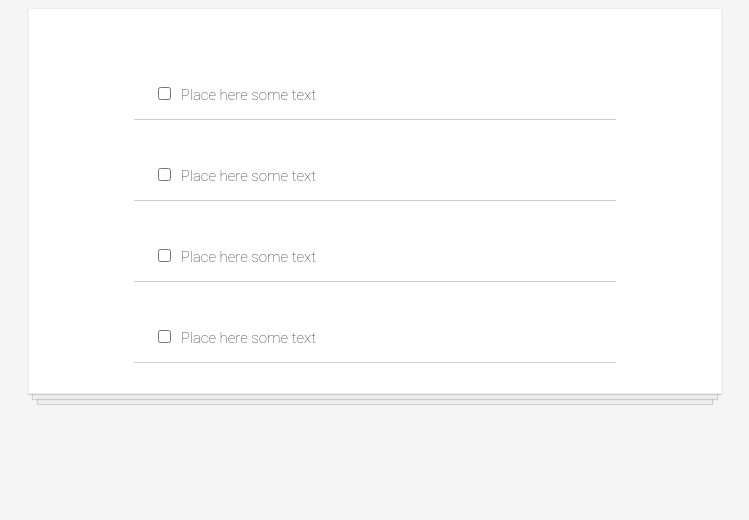
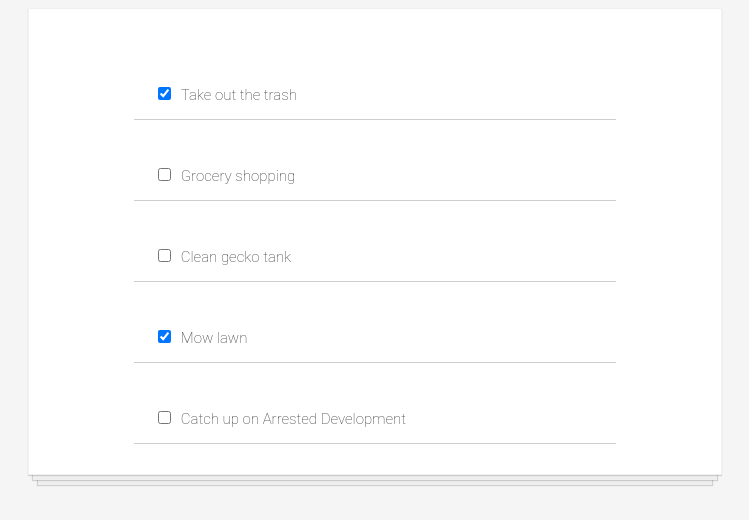
Before and after one commit to david9morais/todo-app, a React (Create React App) app: page / in a window 1280 px wide. Shown: the top 520 px of the page, without its empty margins (265-1014 px from the left). Built offline with nearby package versions, Linux system fonts and the light colour scheme.

Commit message:
add non-static props to todo list

```diff
--- a/src/App.js
+++ b/src/App.js
@@ -1,14 +1,17 @@
 import './App.css';
 import TodoItem from './components/TodoItem'
+import todoData from './todoData'
+
 
 function App() {
+
+  const todoItems = todoData.map(item => <TodoItem key={item.id} item={item} />)
+
   return (
     <div className="todo-list">
-      <TodoItem />
-      <TodoItem />
-      <TodoItem />
-      <TodoItem />
-    </div>);
+      {todoItems}
+    </div>
+  );
 }
 
 export default App;
--- a/src/components/TodoItem.js
+++ b/src/components/TodoItem.js
@@ -1,11 +1,11 @@
 import React from "react"
 
-function TodoItem() {
+function TodoItem(props) {
     return (
         <div className="todo-item">
             <p>
-                <input type="checkbox" />
-                <span>Place here some text</span>
+                <input type="checkbox" checked={props.item.completed} />
+                <span>{props.item.text}</span>
             </p>
         </div>
     )
--- /dev/null
+++ b/src/todoData.js
@@ -0,0 +1,29 @@
+const todosData = [
+    {
+        id: 1,
+        text: "Take out the trash",
+        completed: true
+    },
+    {
+        id: 2,
+        text: "Grocery shopping",
+        completed: false
+    },
+    {
+        id: 3,
+        text: "Clean gecko tank",
+        completed: false
+    },
+    {
+        id: 4,
+        text: "Mow lawn",
+        completed: true
+    },
+    {
+        id: 5,
+        text: "Catch up on Arrested Development",
+        completed: false
+    }
+]
+
+export default todosData
```
